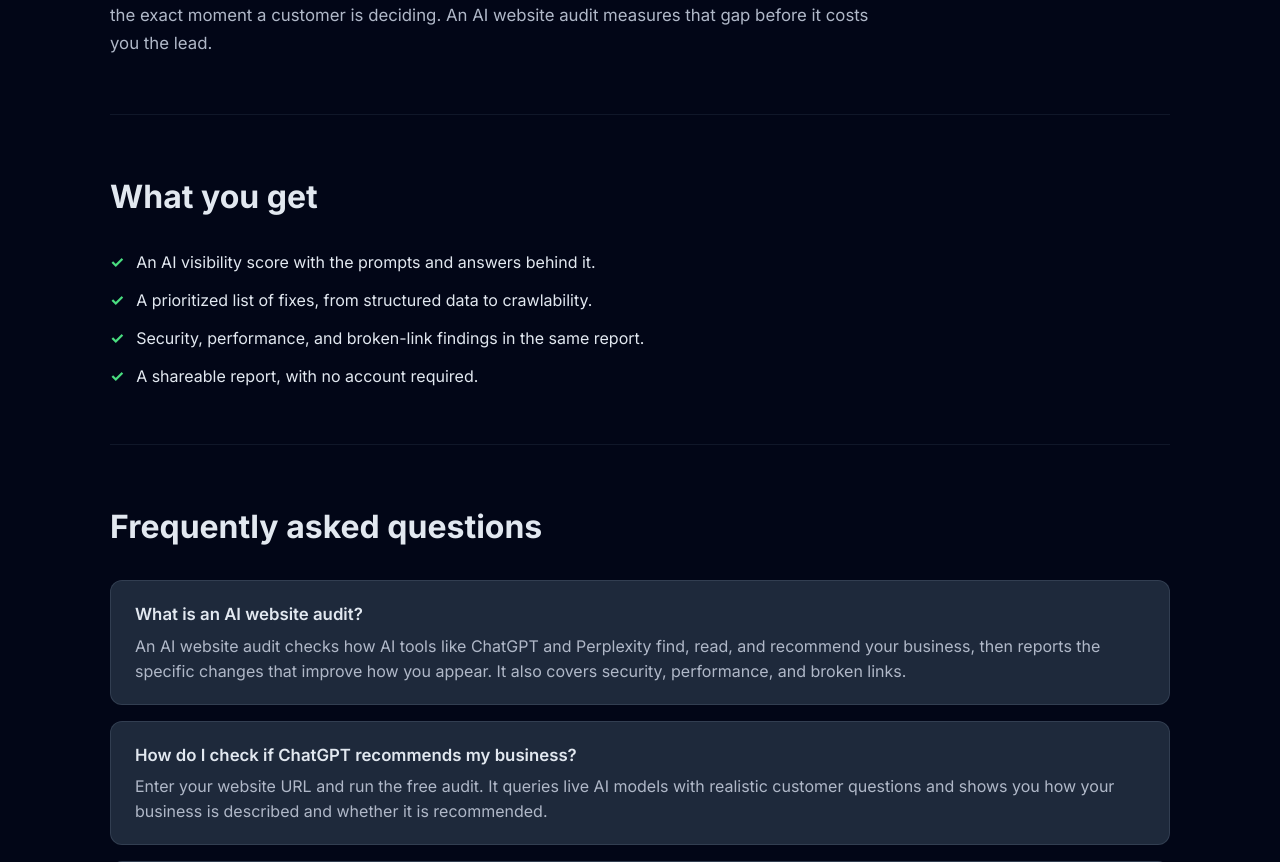
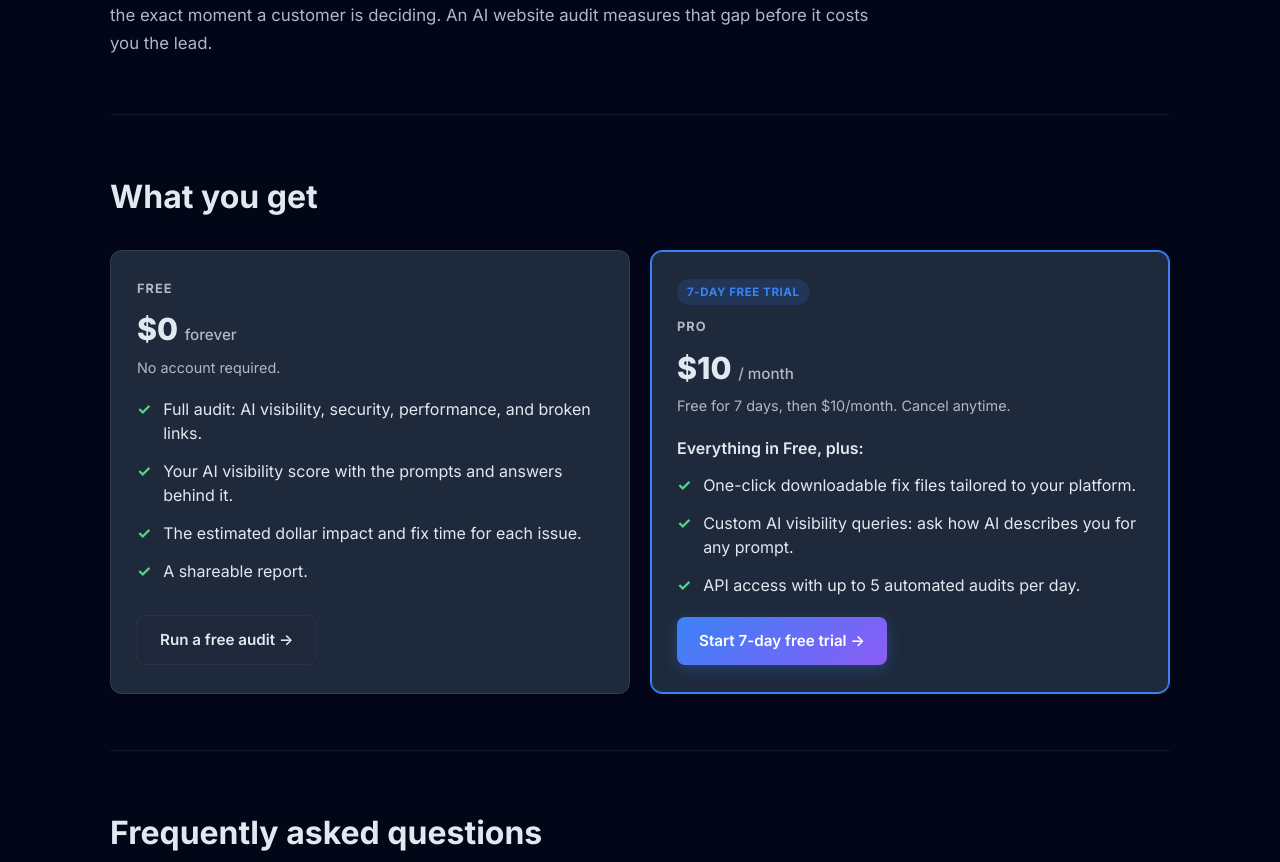
Before and after one commit to SpikeyCoder/chaos_tester, a Flask app: page /ai-website-audit in a window 1280 px wide. Shown: the part 1662-2524 px from the top of the page. Run offline with Flask 3, Linux system fonts and the light colour scheme; parts of the project's set-up code (start-up, migrations or seed data) failed here and were passed over; some libraries are stand-ins or nearby versions.

Commit message:
AI audit page: split 'What you get' into Free vs Pro tiers
Clarifies free vs subscription: Free (full audit/report, no account) vs
Pro (7-day free trial, then $10/month) which unlocks 1-click fix files,
custom AI visibility queries, and API access (5 audits/day). Two-card plan
layout with price, trial badge, and CTA to the subscription flow.

```diff
--- a/static/css/ai_audit.css
+++ b/static/css/ai_audit.css
@@ -40,6 +40,24 @@
 .aiq-ctaband h2 { font-size: clamp(1.5rem, 2.6vw, 2rem); font-weight: 800; margin: 0 0 10px; }
 .aiq-ctaband p { color: var(--text-muted); margin: 0 0 22px; }
 
+
+/* Free vs Pro plan split */
+.aiq-plans { display: grid; grid-template-columns: repeat(2, 1fr); gap: 20px; align-items: stretch; }
+.aiq-plan { background: var(--bg-elevated); border: 1px solid var(--border-medium);
+  border-radius: var(--radius-md); padding: 28px 26px; display: flex; flex-direction: column; }
+.aiq-plan--pro { border-color: var(--accent); box-shadow: inset 0 0 0 1px var(--accent); }
+.aiq-badge { align-self: flex-start; background: rgba(59,130,246,0.15); color: var(--accent);
+  font-size: .72rem; font-weight: 700; letter-spacing: .05em; text-transform: uppercase;
+  padding: 4px 10px; border-radius: 999px; margin: 0 0 12px; }
+.aiq-plan-name { font-size: .8rem; font-weight: 700; letter-spacing: .08em; text-transform: uppercase;
+  color: var(--text-muted); margin: 0; }
+.aiq-plan-price { font-size: 1.9rem; font-weight: 800; margin: 6px 0 2px; }
+.aiq-plan-price .per { font-size: .95rem; font-weight: 500; color: var(--text-muted); }
+.aiq-plan-note { color: var(--text-muted); font-size: .9rem; margin: 0 0 18px; }
+.aiq-plan-plus { font-weight: 600; margin: 0 0 12px; }
+.aiq-plan .aiq-list { margin-bottom: 20px; }
+.aiq-plan .btn { margin-top: auto; align-self: flex-start; }
+
 @media (max-width: 760px) {
-  .aiq-grid, .aiq-steps { grid-template-columns: 1fr; }
+  .aiq-grid, .aiq-steps, .aiq-plans { grid-template-columns: 1fr; }
 }
--- a/templates/ai_website_audit.html
+++ b/templates/ai_website_audit.html
@@ -41,12 +41,33 @@
 
 <section class="aiq-section">
   <h2>What you get</h2>
-  <ul class="aiq-list">
-    <li><span class="chk">✓</span><span>An AI visibility score with the prompts and answers behind it.</span></li>
-    <li><span class="chk">✓</span><span>A prioritized list of fixes, from structured data to crawlability.</span></li>
-    <li><span class="chk">✓</span><span>Security, performance, and broken-link findings in the same report.</span></li>
-    <li><span class="chk">✓</span><span>A shareable report, with no account required.</span></li>
-  </ul>
+  <div class="aiq-plans">
+    <div class="aiq-plan">
+      <p class="aiq-plan-name">Free</p>
+      <p class="aiq-plan-price">$0 <span class="per">forever</span></p>
+      <p class="aiq-plan-note">No account required.</p>
+      <ul class="aiq-list">
+        <li><span class="chk">✓</span><span>Full audit: AI visibility, security, performance, and broken links.</span></li>
+        <li><span class="chk">✓</span><span>Your AI visibility score with the prompts and answers behind it.</span></li>
+        <li><span class="chk">✓</span><span>The estimated dollar impact and fix time for each issue.</span></li>
+        <li><span class="chk">✓</span><span>A shareable report.</span></li>
+      </ul>
+      <a class="btn btn-secondary" href="/#audit">Run a free audit →</a>
+    </div>
+    <div class="aiq-plan aiq-plan--pro">
+      <span class="aiq-badge">7-day free trial</span>
+      <p class="aiq-plan-name">Pro</p>
+      <p class="aiq-plan-price">$10 <span class="per">/ month</span></p>
+      <p class="aiq-plan-note">Free for 7 days, then $10/month. Cancel anytime.</p>
+      <p class="aiq-plan-plus">Everything in Free, plus:</p>
+      <ul class="aiq-list">
+        <li><span class="chk">✓</span><span>One-click downloadable fix files tailored to your platform.</span></li>
+        <li><span class="chk">✓</span><span>Custom AI visibility queries: ask how AI describes you for any prompt.</span></li>
+        <li><span class="chk">✓</span><span>API access with up to 5 automated audits per day.</span></li>
+      </ul>
+      <a class="btn btn-primary" href="https://api.website-auditor.io/admin_portal/" rel="noopener">Start 7-day free trial →</a>
+    </div>
+  </div>
 </section>
 
 <section class="aiq-section">
```
